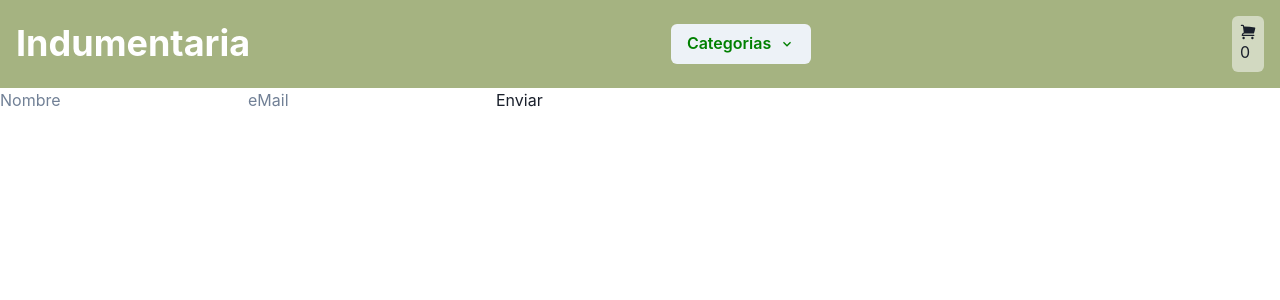
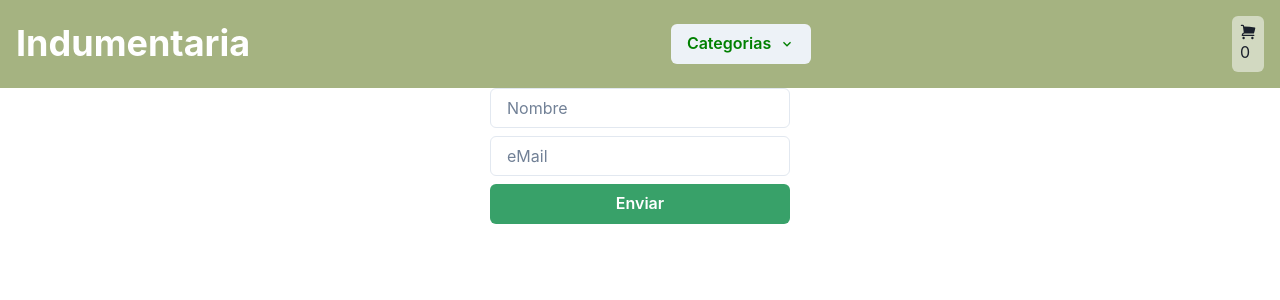
Before and after one commit to FeddeARG/React-Vite, a React (Vite) app: page /orden in a window 1280 px wide. Shown: the top 300 px of the page. Built offline with nearby package versions, Linux system fonts and the light colour scheme.

Commit message:
Falta form cart

```diff
--- a/src/components/FormPedido.jsx
+++ b/src/components/FormPedido.jsx
@@ -1,5 +1,5 @@
 import { useState } from 'react'
-import { Button, Text, Input } from '@chakra-ui/react'
+import { Button, Text, Input, VStack } from '@chakra-ui/react'
 import { addDoc, getFirestore, collection } from 'firebase/firestore'
 
 
@@ -9,7 +9,9 @@ const [ nombre, setNombre ] = useState ("")
 const [ email, setEmail ] = useState ("")
 const [ orderId, setOrderId ] = useState ("")
 
+
 const db = getFirestore()
+const ordersCollection = collection(db, "orden")
 
 const askCart = (e) => {
   e.preventDefault()
@@ -22,18 +24,35 @@ const order = {
   nombre,
   email
 }
-const ordersCollection = collection(db, "orden")
-  return (
-    <div>
 
-    <form action="" onSubmit={askCart}>
-    <input type="text" placeholder='Nombre' onChange={(e) => setNombre(e.target.value)}/>
-    <input type="email" placeholder='eMail'onChange={(e) => setEmail(e.target.value)}/>
-    <button type='submit'>Enviar</button>
+return (
+  <VStack spacing={4} align="center">
+    <form onSubmit={askCart} style={{ width: '300px' }}>
+      <Input
+        type="text"
+        placeholder="Nombre"
+        onChange={(e) => setNombre(e.target.value)}
+        mb={2}
+        w="100%"
+      />
+      <Input
+        type="email"
+        placeholder="eMail"
+        onChange={(e) => setEmail(e.target.value)}
+        mb={2}
+        w="100%"
+      />
+      <Button type="submit" colorScheme="green" w="100%">
+        Enviar
+      </Button>
     </form>
-    <p>{orderId}</p>
-    </div>
-  )
-}
+    {orderId && (
+      <Text mt={4} fontWeight="bold">
+        Orden ID: {orderId}
+      </Text>
+    )}
+  </VStack>
+);
+};
 
-export default FormPedido
+export default FormPedido;
```
